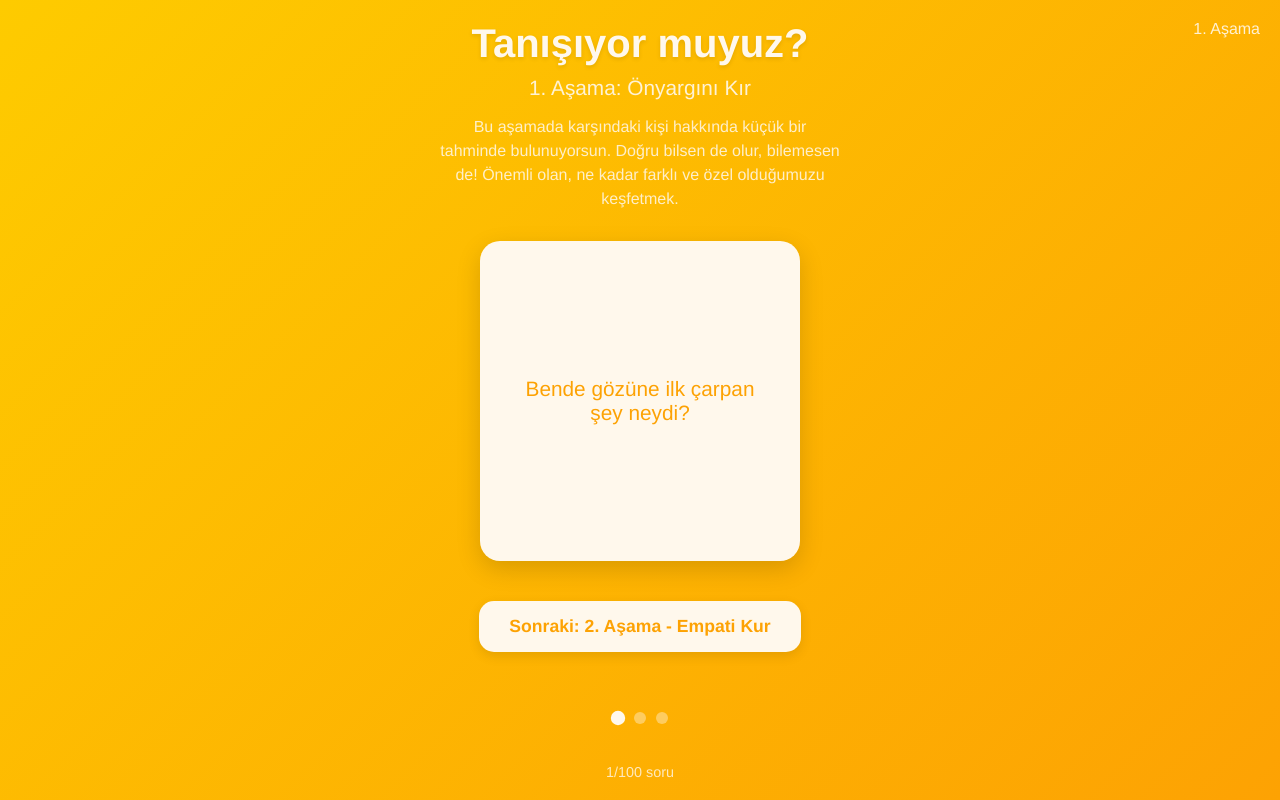
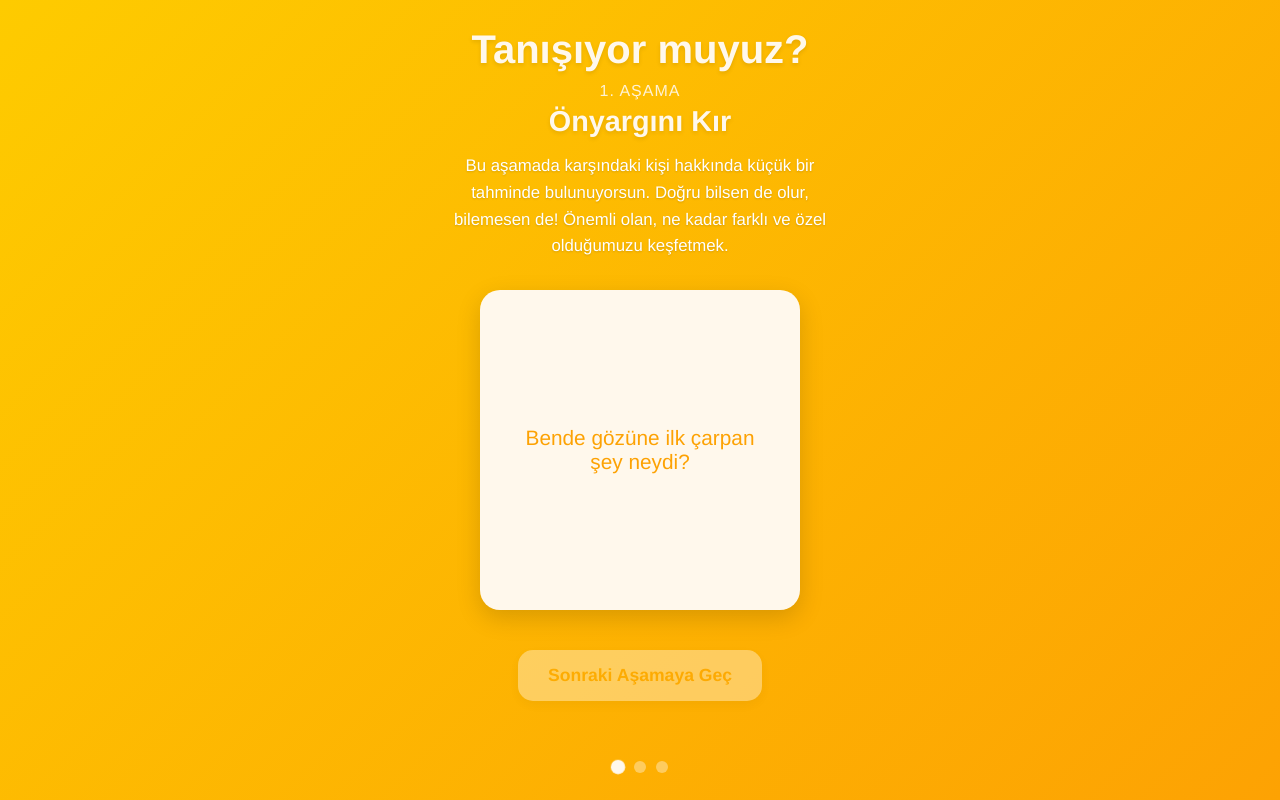
Before and after one commit to ahmetcagatay/tanisiyor-muyuz-offline, a plain HTML site: page index.html in a window 1280 px wide. Drawn offline with Linux system fonts and the light colour scheme.

Commit message:
Tasarım ve UX iyileştirmeleri
- Soru sayacı kaldırıldı
- Pre-header/subheader yapısı düzenlendi (1. Aşama + Önyargını Kır)
- Description daha okunur hale getirildi
- 3. aşama sıcak tonlara (kırmızı/turuncu) güncellendi
- Sağ üstteki gereksiz level indicator kaldırıldı
- Buton 10 soru cevaplandıktan sonra aktif oluyor
- 3. aşamada "Baştan Başla" butonu

🤖 Generated with [Claude Code](https://claude.com/claude-code)

Co-Authored-By: Claude Opus 4.5 <noreply@anthropic.com>

```diff
--- a/index.html
+++ b/index.html
@@ -32,7 +32,7 @@
     }
 
     body.level-3 {
-      background: linear-gradient(135deg, #11998e 0%, #38ef7d 100%);
+      background: linear-gradient(135deg, #ff6b6b 0%, #ee5a24 100%);
     }
 
     .header {
@@ -44,34 +44,35 @@
       text-shadow: 0 2px 4px rgba(0, 0, 0, 0.1);
     }
 
+    .pre-header {
+      color: #fff8ec;
+      font-size: 1em;
+      font-weight: 500;
+      margin-bottom: 5px;
+      text-align: center;
+      opacity: 0.9;
+      letter-spacing: 1px;
+      text-transform: uppercase;
+    }
+
     .subheader {
       color: #fff8ec;
-      font-size: 1.3em;
-      font-weight: 400;
+      font-size: 1.8em;
+      font-weight: 700;
       margin-bottom: 15px;
       text-align: center;
-      opacity: 0.9;
+      text-shadow: 0 2px 4px rgba(0, 0, 0, 0.1);
     }
 
     .description {
-      color: #fff8ec;
-      font-size: 1em;
-      font-weight: 300;
+      color: #fff;
+      font-size: 1.05em;
+      font-weight: 400;
       margin-bottom: 30px;
       text-align: center;
-      opacity: 0.85;
-      max-width: 400px;
-      line-height: 1.5;
-    }
-
-    .level-indicator {
-      position: fixed;
-      top: 20px;
-      right: 20px;
-      color: #fff8ec;
-      font-size: 1em;
-      font-weight: 500;
-      opacity: 0.9;
+      max-width: 380px;
+      line-height: 1.6;
+      text-shadow: 0 1px 2px rgba(0, 0, 0, 0.15);
     }
 
     .game-container {
@@ -102,7 +103,7 @@
 
     body.level-1 .card { color: #FDA203; }
     body.level-2 .card { color: #764ba2; }
-    body.level-3 .card { color: #11998e; }
+    body.level-3 .card { color: #ee5a24; }
 
     .card:hover {
       transform: translateY(-2px);
@@ -149,7 +150,7 @@
       font-weight: 600;
       font-family: 'Helvetica Neue', Arial, sans-serif;
       cursor: pointer;
-      transition: all 0.2s ease;
+      transition: all 0.3s ease;
       box-shadow: 0 4px 12px rgba(0, 0, 0, 0.1);
       text-decoration: none;
       display: inline-block;
@@ -158,17 +159,23 @@
 
     body.level-1 .cta-button { color: #FDA203; }
     body.level-2 .cta-button { color: #764ba2; }
-    body.level-3 .cta-button { color: #11998e; }
+    body.level-3 .cta-button { color: #ee5a24; }
 
-    .cta-button:hover {
+    .cta-button:hover:not(:disabled) {
       transform: translateY(-2px);
       box-shadow: 0 6px 16px rgba(0, 0, 0, 0.15);
       background-color: #fffbf5;
     }
 
-    .cta-button:active {
+    .cta-button:active:not(:disabled) {
       transform: translateY(0);
       box-shadow: 0 3px 8px rgba(0, 0, 0, 0.1);
+    }
+
+    .cta-button:disabled {
+      opacity: 0.4;
+      cursor: not-allowed;
+      transform: none;
     }
 
     .buttons-container {
@@ -201,27 +208,19 @@
       background-color: #fff8ec;
       transform: scale(1.2);
     }
-
-    .question-counter {
-      color: #fff8ec;
-      font-size: 0.9em;
-      opacity: 0.8;
-      margin-top: 10px;
-    }
   </style>
 </head>
 <body class="level-1">
-  <div class="level-indicator" id="levelIndicator">1. Aşama</div>
-
   <div class="header">Tanışıyor muyuz?</div>
-  <div class="subheader" id="subheader">1. Aşama: Önyargını Kır</div>
+  <div class="pre-header" id="preHeader">1. Aşama</div>
+  <div class="subheader" id="subheader">Önyargını Kır</div>
   <div class="description" id="description"></div>
 
   <div class="game-container">
     <div id="questionDisplay" class="card hidden"></div>
 
     <div class="buttons-container">
-      <button class="cta-button" id="nextLevelBtn">Sonraki Aşamaya Geç</button>
+      <button class="cta-button" id="nextLevelBtn" disabled>Sonraki Aşamaya Geç</button>
     </div>
 
     <div class="progress-dots">
@@ -229,8 +228,6 @@
       <div class="dot" data-level="2"></div>
       <div class="dot" data-level="3"></div>
     </div>
-
-    <div class="question-counter" id="questionCounter"></div>
   </div>
 
   <script>
@@ -660,14 +657,14 @@
     let currentLevel = 1;
     let remainingQuestions = [];
     let askedQuestions = [];
+    const MIN_QUESTIONS = 10;
 
     // DOM Elementleri
     const questionDisplay = document.getElementById("questionDisplay");
+    const preHeader = document.getElementById("preHeader");
     const subheader = document.getElementById("subheader");
     const descriptionEl = document.getElementById("description");
-    const levelIndicator = document.getElementById("levelIndicator");
     const nextLevelBtn = document.getElementById("nextLevelBtn");
-    const questionCounter = document.getElementById("questionCounter");
     const dots = document.querySelectorAll(".dot");
 
     // Sayfa yüklendiğinde
@@ -684,13 +681,19 @@
       document.body.className = `level-${level}`;
 
       // Başlıkları güncelle
-      subheader.textContent = `${level}. Aşama: ${levelData[level].name}`;
+      preHeader.textContent = `${level}. Aşama`;
+      subheader.textContent = levelData[level].name;
       descriptionEl.textContent = levelData[level].description;
-      levelIndicator.textContent = `${level}. Aşama`;
 
       // Buton metnini güncelle
-      const nextLevel = level === 3 ? 1 : level + 1;
-      nextLevelBtn.textContent = `Sonraki: ${nextLevel}. Aşama - ${levelData[nextLevel].name}`;
+      if (level === 3) {
+        nextLevelBtn.textContent = "Baştan Başla";
+      } else {
+        nextLevelBtn.textContent = "Sonraki Aşamaya Geç";
+      }
+
+      // Butonu devre dışı bırak
+      nextLevelBtn.disabled = true;
 
       // Progress dots güncelle
       dots.forEach(dot => {
@@ -712,10 +715,10 @@
       }
     }
 
-    function updateCounter() {
-      const total = levelData[currentLevel].questions.length;
-      const asked = askedQuestions.length;
-      questionCounter.textContent = `${asked}/${total} soru`;
+    function updateButtonState() {
+      if (askedQuestions.length >= MIN_QUESTIONS) {
+        nextLevelBtn.disabled = false;
+      }
     }
 
     function generateQuestion() {
@@ -746,7 +749,7 @@
         questionDisplay.textContent = randomQuestion;
         questionDisplay.classList.remove('hidden');
         questionDisplay.style.animation = "fadeIn 0.5s ease forwards";
-        updateCounter();
+        updateButtonState();
       }
     }
 
```
